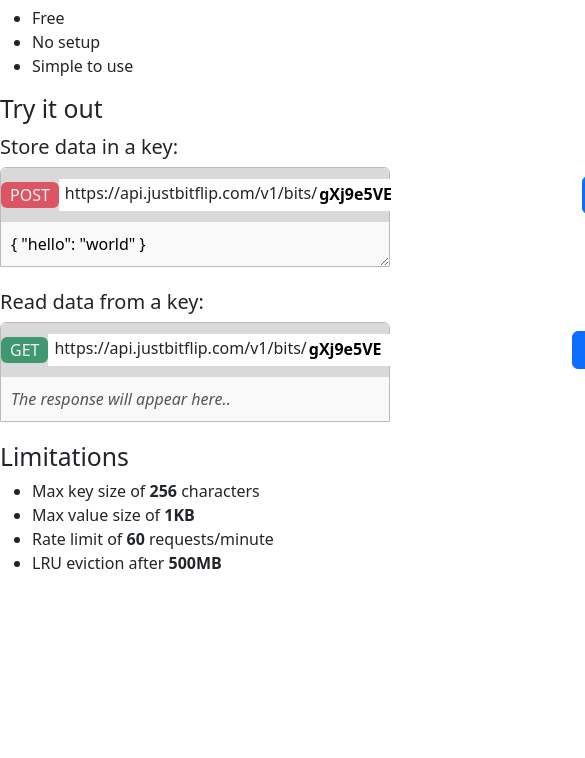
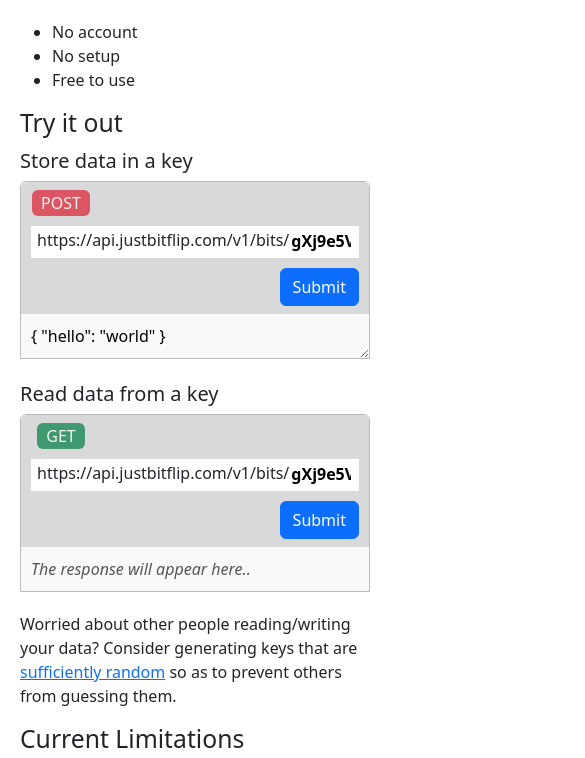
Before and after one commit to azjgard/justbitflip, a website built with Vite: page index.html in a window 390 px wide. Shown: the part 122-880 px from the top of the page, 585 px wide, since content can reach past the window. Before the commit the page ends 844 px from the top, so only its background shows below. Built offline with nearby package versions, Linux system fonts and the light colour scheme.

Commit message:
small QOL improvements, mobile responsive

```diff
--- a/index.html
+++ b/index.html
@@ -87,16 +87,16 @@
         <h1 id="logo">BitFlip</h1>
       </header>
       <div class="explainer">
-        <p>The simplest key-value store that you've ever used.</p>
+        <p>The most effortless key-value store you've ever used.</p>
         <ul>
-          <li>Free</li>
+          <li>No account</li>
           <li>No setup</li>
-          <li>Simple to use</li>
+          <li>Free to use</li>
         </ul>
       </div>
       <h2>Try it out</h2>
       <div class="demo">
-        <p class="small-header">Store data in a key:</p>
+        <p class="small-header">Store data in a key</p>
         <div class="request">
           <div class="request--header">
             <div class="request--badge-container">
@@ -113,6 +113,7 @@
                 tabindex="2"
               />
             </div>
+            <div class="request--submit--container">
               <button
                 id="store-request--submit-button"
                 type="button"
@@ -125,13 +126,14 @@
                 </span>
               </button>
             </div>
+          </div>
           <div class="request--body">
             <textarea id="store-request--payload-input" tabindex="4" rows="1">
 { "hello": "world" }</textarea
             >
           </div>
         </div>
-        <p class="small-header">Read data from a key:</p>
+        <p class="small-header">Read data from a key</p>
         <div class="request">
           <div class="request--header">
             <div class="request--badge-container">
@@ -148,6 +150,7 @@
                 tabindex="5"
               />
             </div>
+            <div class="request--submit--container">
               <button
                 id="read-request--submit-button"
                 type="button"
@@ -160,6 +163,7 @@
                 </span>
               </button>
             </div>
+          </div>
           <div id="read-request--output" class="request--response">
             <span class="request--response--placeholder"
               >The response will appear here..</span
@@ -167,7 +171,15 @@
           </div>
         </div>
       </div>
-      <h2>Limitations</h2>
+      <p>
+        Worried about other people reading/writing your data? Consider
+        generating keys that are
+        <a href="https://en.wikipedia.org/wiki/Universally_unique_identifier"
+          >sufficiently random</a
+        >
+        so as to prevent others from guessing them.
+      </p>
+      <h2>Current Limitations</h2>
       <ul>
         <li>Max key size of <strong>256</strong> characters</li>
         <li>Max value size of <strong>1KB</strong></li>
--- a/style.css
+++ b/style.css
@@ -31,11 +31,6 @@
 }
 header h1 {
   font-size: 50px;
-}
-h1,
-h2,
-h3 {
-  /* font-weight: bold; */
 }
 .small-header {
   margin-bottom: 5px;
@@ -136,3 +131,37 @@
   right: 50px;
   bottom: 50px;
 }
+
+.request--submit:after {
+  visibility: hidden;
+  display: block;
+  font-size: 0;
+  content: " ";
+  clear: both;
+  height: 0;
+}
+
+@media screen and (max-width: 630px) {
+  header {
+    padding-top: 0;
+  }
+  .app {
+    padding: 10px 20px;
+  }
+  .request--header {
+    display: block;
+  }
+  .request--input-container {
+    margin-top: 10px;
+  }
+  .request--input-container--input {
+    min-width: 0px;
+  }
+  .request--submit {
+    margin: 10px 0 0 0;
+  }
+  .request--submit--container {
+    display: flex;
+    justify-content: flex-end;
+  }
+}
```
Lines whose indentation alone changed are shown as unchanged.
